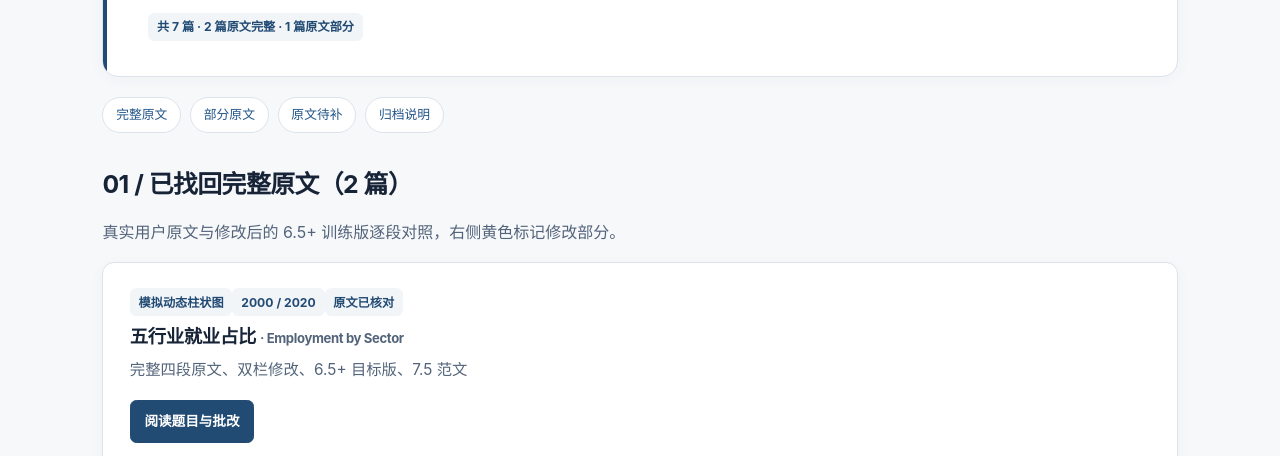
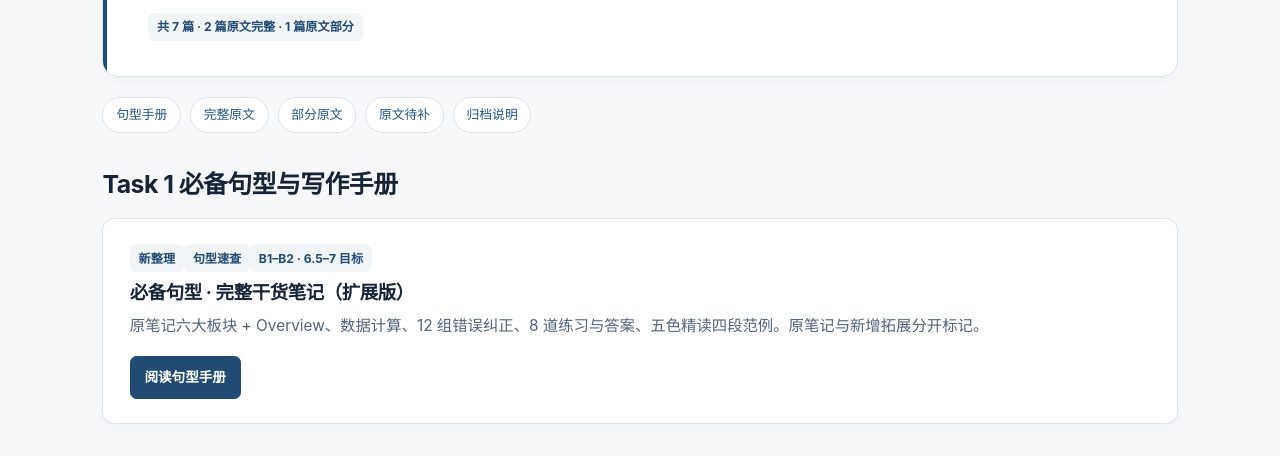
Before and after one commit to zane4j/ielts-learning, a plain HTML site: page writing/task1/index.html in a window 1280 px wide. Shown: the part 315-771 px from the top of the page. Drawn offline with Linux system fonts and the light colour scheme.

Commit message:
docs(writing): link Task 1 sentence handbook in HTML navigation

```diff
--- a/writing/task1/index.html
+++ b/writing/task1/index.html
@@ -2,7 +2,8 @@
 <body><header class="site-header"><a class="brand" href="/ielts-learning/">ZANE / IELTS LEARNING</a><nav class="review-links"><a href="/ielts-learning/">首页</a><a href="../">Writing</a><a href="/ielts-learning/design-system/">样式规范</a></nav></header><main class="site-main">
 <div class="crumbs"><a href="/ielts-learning/">首页</a> / <a href="../">Writing</a> / Task 1</div>
 <header class="hero"><div class="eyebrow">Academic Writing · Task 1 Archive</div><h1>小作文批改目录</h1><p>整理此前练习过的动态柱状图、静态柱状图、折线图、表格和地图题。每篇包含题目、已确认的原文或资料完整性说明、Band 6.5+ 写作版本及 Band 7.5 目标范文。</p><span class="pill">共 7 篇 · 2 篇原文完整 · 1 篇原文部分</span></header>
-<nav class="mainnav"><a href="#complete">完整原文</a><a href="#partial">部分原文</a><a href="#pending">原文待补</a><a href="#guide">归档说明</a></nav>
+<nav class="mainnav"><a href="#handbook">句型手册</a><a href="#complete">完整原文</a><a href="#partial">部分原文</a><a href="#pending">原文待补</a><a href="#guide">归档说明</a></nav>
+<section id="handbook" class="section"><h2>Task 1 必备句型与写作手册</h2><article class="card"><span class="tag">新整理</span><span class="tag">句型速查</span><span class="tag">B1–B2 · 6.5–7 目标</span><h3>必备句型 · 完整干货笔记（扩展版）</h3><p>原笔记六大板块 + Overview、数据计算、12 组错误纠正、8 道练习与答案、五色精读四段范例。原笔记与新增拓展分开标记。</p><div class="actions"><a class="btn" href="sentence-handbook.html">阅读句型手册</a></div></article></section>
 <section id="complete" class="section"><h2>01 / 已找回完整原文（2 篇）</h2><p class="muted">真实用户原文与修改后的 6.5+ 训练版逐段对照，右侧黄色标记修改部分。</p><article class="card"><span class="tag">模拟动态柱状图</span><span class="tag">2000 / 2020</span><span class="tag">原文已核对</span><h3>五行业就业占比 <small>· Employment by Sector</small></h3><p>完整四段原文、双栏修改、6.5+ 目标版、7.5 范文</p><div class="actions"><a class="btn" href="employment-sector-review.html">阅读题目与批改</a></div></article>
 <article class="card"><span class="tag">剑雅18 Test 2</span><span class="tag">2007 / 2011 / 2015</span><span class="tag">原文已核对</span><h3>美国家庭年收入 <small>· US Household Income</small></h3><p>完整四段原文与修订稿，重点训练排名和数据准确性</p><div class="actions"><a class="btn" href="cambridge18-test2-household-income.html">阅读题目与批改</a></div></article></section>
 <section id="partial" class="section"><h2>02 / 已找回部分原文（1 篇）</h2><p class="muted">只展示实际提交过的段落；未提交部分明确标注为重新编写的示例。</p><article class="card"><span class="tag">剑雅14 Test 4</span><span class="tag">1920 / Today</span><span class="tag">原文部分核对</span><h3>Grange Park 公园改造 <small>· Grange Park</small></h3><p>Introduction 与 Overview 为原文；两个 Body 为参考稿</p><div class="actions"><a class="btn" href="cambridge14-test4-grange-park.html">阅读题目与批改</a></div></article></section>
```
